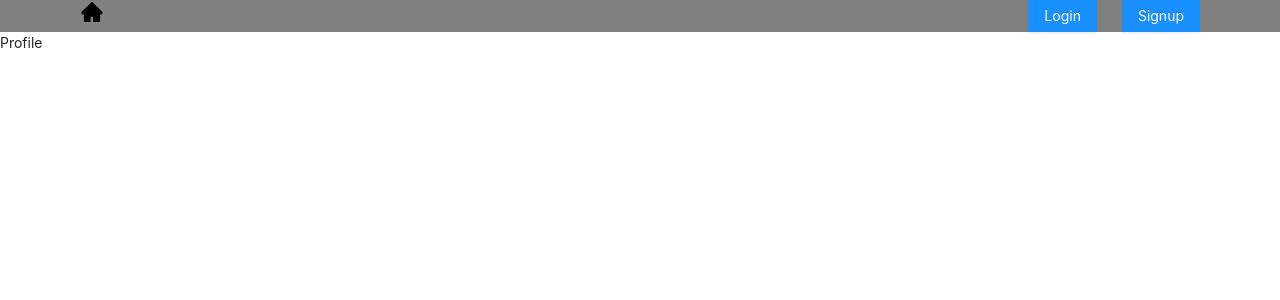
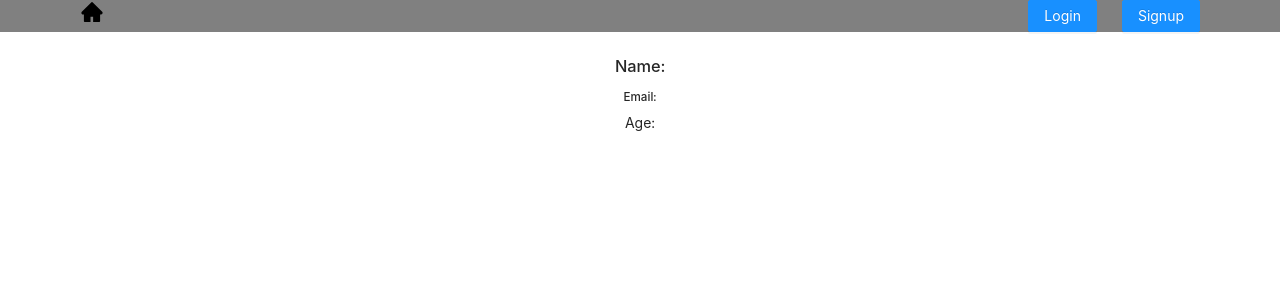
Before and after one commit to yebrai/tasteit-client, a React (Create React App) app: page /profile in a window 1280 px wide. Shown: the top 300 px of the page. Built offline with nearby package versions, Linux system fonts and the light colour scheme; no server answers.

Commit message:
profile page done

```diff
--- a/src/components/Navbar.jsx
+++ b/src/components/Navbar.jsx
@@ -47,7 +47,7 @@ function Navbar() {
       {isLoggedIn ? (
         <div>
         <Link to="/add"><IoIosAddCircle style={{ color: "black", fontSize: "1.5rem", margin:"0 60px" }} /></Link>
-          <Link to="/">
+          <Link to="/profile">
             <FaUserCircle style={{ color: "black", fontSize: "1.5rem", margin:"0 60px" }} />
           </Link>
 
--- a/src/pages/Profile.jsx
+++ b/src/pages/Profile.jsx
@@ -1,8 +1,33 @@
-import React from 'react'
+import React, { useEffect, useState } from 'react'
+import { getUserService } from '../services/tasteit.services'
 
 function Profile() {
+
+  const [user, setUser] = useState("")
+
+  useEffect(()=> {
+    getUser()
+  })
+
+  const getUser = () => {
+
+    try {
+      const response = getUserService()
+      console.log(response.data);
+      setUser(response.data)
+    } catch (error) {
+      console.log(error)
+    }
+  }
+
   return (
-    <div>Profile</div>
+    <div style={{textAlign:"center"}}>
+    <img src="" alt="" />
+    <h3>Name: </h3>
+    <h5>Email: </h5>
+    <p>Age:</p>
+
+    </div>
   )
 }
 
--- a/src/services/tasteit.services.js
+++ b/src/services/tasteit.services.js
@@ -1,9 +1,13 @@
 import service from "./config.services";
 
+const getUserService = () => {
+  return service.get(`/user/details`)
+}
 const addProductService = (newProduct) => {
     return service.post("/product/add", newProduct)
   }
 
   export {
-    addProductService
+    addProductService,
+    getUserService
   }
```
